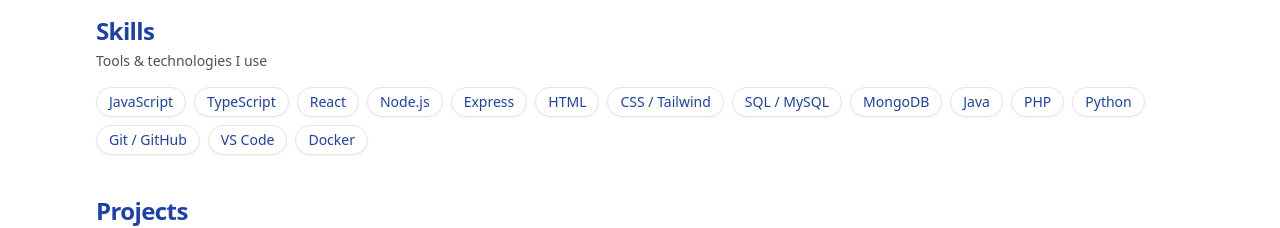
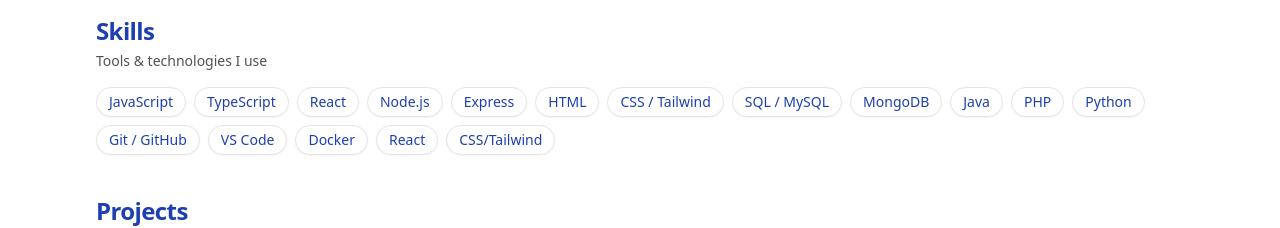
Before and after one commit to Bnguyen8091/my-portfolio, a React (Create React App) app: page / in a window 1280 px wide. Shown: the part 780-1008 px from the top of the page. Built offline with nearby package versions, Linux system fonts and the light colour scheme.

Commit message:
Updated Readme and Skills

```diff
--- a/src/Portfolio.jsx
+++ b/src/Portfolio.jsx
@@ -582,6 +582,8 @@
     "Git / GitHub",
     "VS Code",
     "Docker",
+    "React",
+    "CSS/Tailwind",
   ],
   projects: [
     {
```
Also changed, not shown: 1 other file (tests, documents, lock files or other folders).
